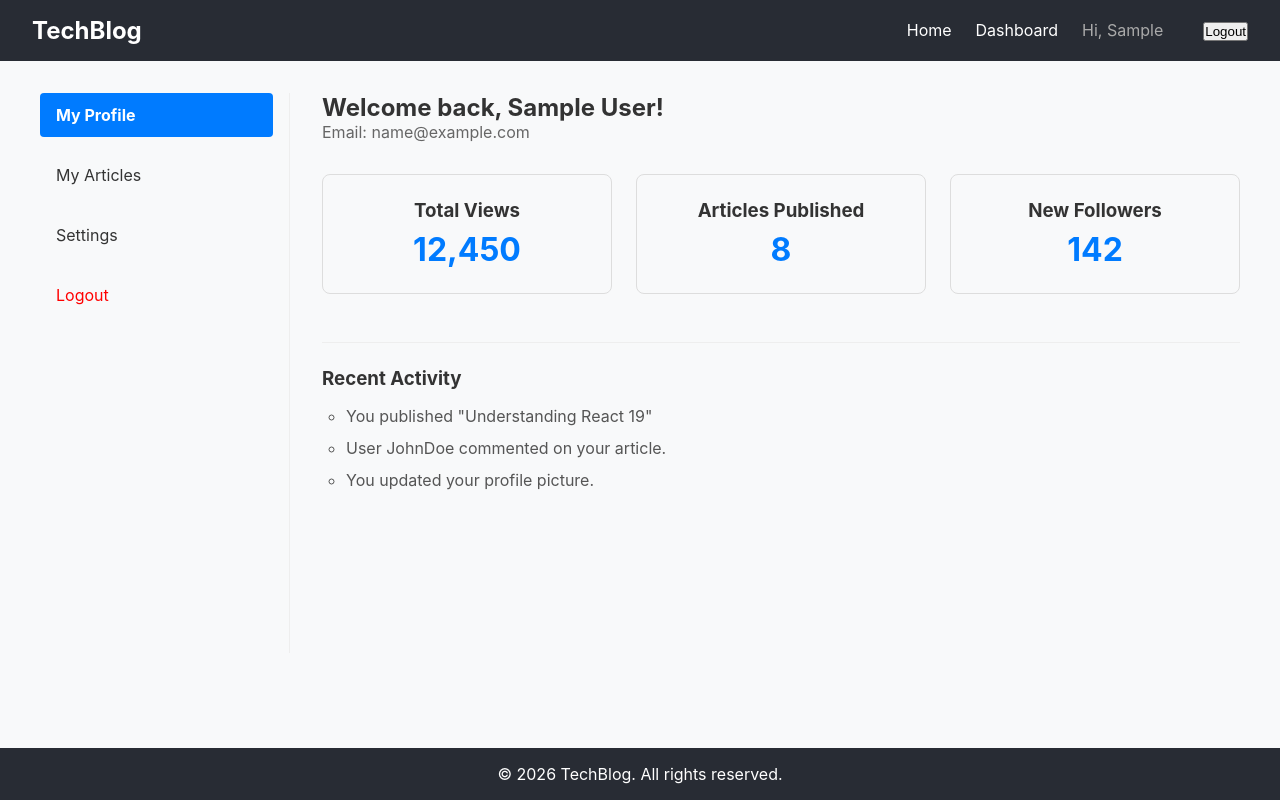
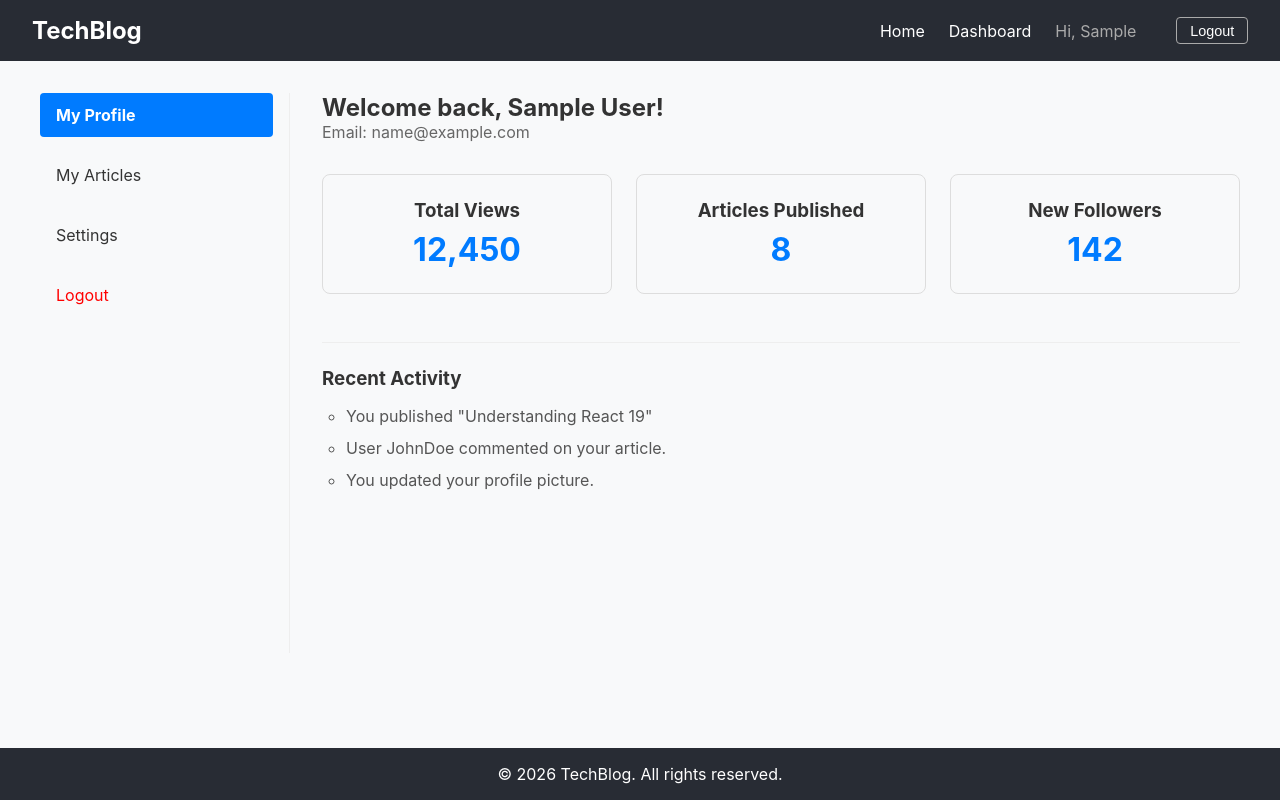
Before and after one commit to sourabh-Kalvium/-Express-User-Model, a React (Vite) app in the folder client/: page /dashboard in a window 1280 px wide. Built offline with nearby package versions, Linux system fonts and the light colour scheme; sample sign-in values are in the browser's storage.

Commit message:
Refactor auth to use React Context API - add AuthContext AuthProvider useAuth hook

```diff
--- a/client/src/App.jsx
+++ b/client/src/App.jsx
@@ -1,5 +1,8 @@
 import React from 'react';
 import { BrowserRouter as Router, Routes, Route } from 'react-router-dom';
+
+// Auth Context
+import { AuthProvider } from './context/AuthContext';
 
 // Layout Components
 import Header from './components/Header';
@@ -15,6 +18,8 @@ import NotFound from './pages/NotFound';
 function App() {
   return (
     <Router>
+      {/* AuthProvider is inside Router so it can use useNavigate */}
+      <AuthProvider>
         <div className="app-container" style={{ minHeight: '100vh', position: 'relative' }}>
           <Header />
 
@@ -30,6 +35,7 @@ function App() {
 
           <Footer />
         </div>
+      </AuthProvider>
     </Router>
   );
 }
--- a/client/src/components/Header.jsx
+++ b/client/src/components/Header.jsx
@@ -1,16 +1,10 @@
 import React from 'react';
-import { Link, useNavigate } from 'react-router-dom';
+import { Link } from 'react-router-dom';
+import { useAuth } from '../context/AuthContext';
 
 const Header = () => {
-  const navigate = useNavigate();
-  const token = localStorage.getItem('token');
-  const user = JSON.parse(localStorage.getItem('user'));
-
-  const handleLogout = () => {
-    localStorage.removeItem('token');
-    localStorage.removeItem('user');
-    navigate('/login');
-  };
+  // Get auth state and logout from context — no direct localStorage access
+  const { user, isAuthenticated, logout } = useAuth();
 
   return (
     <header style={styles.header}>
@@ -21,11 +15,19 @@ const Header = () => {
         <ul style={styles.navList}>
           <li style={styles.navItem}><Link to="/" style={styles.link}>Home</Link></li>
 
-          {token ? (
+          {isAuthenticated() ? (
             <>
-              <li style={styles.navItem}><Link to="/dashboard" style={styles.link}>Dashboard</Link></li>
-              <li style={styles.navItem}><span style={{ color: '#aaa', marginRight: '1rem' }}>Hi, {user?.name?.split(' ')[0]}</span></li>
-              <li style={styles.navItem}><button onClick={handleLogout} style={styles.logoutBtn}>Logout</button></li>
+              <li style={styles.navItem}>
+                <Link to="/dashboard" style={styles.link}>Dashboard</Link>
+              </li>
+              <li style={styles.navItem}>
+                <span style={{ color: '#aaa', marginRight: '1rem' }}>
+                  Hi, {user?.name?.split(' ')[0]}
+                </span>
+              </li>
+              <li style={styles.navItem}>
+                <button onClick={logout} style={styles.logoutBtn}>Logout</button>
+              </li>
             </>
           ) : (
             <>
@@ -33,7 +35,6 @@ const Header = () => {
               <li style={styles.navItem}><Link to="/register" style={styles.link}>Register</Link></li>
             </>
           )}
-
         </ul>
       </nav>
     </header>
@@ -56,15 +57,23 @@ const styles = {
   navList: {
     listStyleType: 'none',
     display: 'flex',
+    alignItems: 'center',
     margin: 0,
     padding: 0,
   },
-  navItem: {
-    marginLeft: '1.5rem',
-  },
+  navItem: { marginLeft: '1.5rem' },
   link: {
     color: 'white',
     textDecoration: 'none',
+  },
+  logoutBtn: {
+    background: 'transparent',
+    border: '1px solid #aaa',
+    color: 'white',
+    padding: '0.3rem 0.8rem',
+    borderRadius: '4px',
+    cursor: 'pointer',
+    fontSize: '0.9rem',
   }
 };
 
--- /dev/null
+++ b/client/src/context/AuthContext.jsx
@@ -0,0 +1,74 @@
+import React, { createContext, useContext, useState, useEffect } from 'react';
+import { useNavigate } from 'react-router-dom';
+
+// 1. Create the context
+const AuthContext = createContext(null);
+
+// 2. AuthProvider component - wraps the app and provides auth state
+export const AuthProvider = ({ children }) => {
+    const [user, setUser] = useState(null);
+    const [token, setToken] = useState(null);
+    const [loading, setLoading] = useState(true); // for initial load check
+
+    const navigate = useNavigate();
+
+    // Restore auth state from localStorage on page refresh
+    useEffect(() => {
+        const storedToken = localStorage.getItem('token');
+        const storedUser = localStorage.getItem('user');
+
+        if (storedToken && storedUser) {
+            setToken(storedToken);
+            setUser(JSON.parse(storedUser));
+        }
+
+        setLoading(false); // done checking
+    }, []);
+
+    // Login: store in state and localStorage
+    const login = (userData, userToken) => {
+        setUser(userData);
+        setToken(userToken);
+        localStorage.setItem('token', userToken);
+        localStorage.setItem('user', JSON.stringify(userData));
+        navigate('/dashboard');
+    };
+
+    // Logout: clear state and localStorage
+    const logout = () => {
+        setUser(null);
+        setToken(null);
+        localStorage.removeItem('token');
+        localStorage.removeItem('user');
+        navigate('/login');
+    };
+
+    // Helper: check if user is authenticated
+    const isAuthenticated = () => !!token;
+
+    const value = {
+        user,
+        token,
+        loading,
+        login,
+        logout,
+        isAuthenticated,
+    };
+
+    return (
+        <AuthContext.Provider value={value}>
+            {children}
+        </AuthContext.Provider>
+    );
+};
+
+// 3. Custom hook for consuming auth context
+export const useAuth = () => {
+    const context = useContext(AuthContext);
+    if (!context) {
+        throw new Error('useAuth must be used within an AuthProvider');
+    }
+    return context;
+};
+
+export default AuthContext;
--- a/client/src/pages/Dashboard.jsx
+++ b/client/src/pages/Dashboard.jsx
@@ -1,27 +1,25 @@
-import React, { useEffect, useState } from 'react';
+import React, { useEffect } from 'react';
 import { useNavigate } from 'react-router-dom';
+import { useAuth } from '../context/AuthContext';
 
 const Dashboard = () => {
     const navigate = useNavigate();
-    const [user, setUser] = useState(null);
+    // Get user, loading status, and logout function from context
+    const { user, loading, isAuthenticated, logout } = useAuth();
 
     useEffect(() => {
-        // 1. Check for token
-        const token = localStorage.getItem('token');
-        const userData = localStorage.getItem('user');
+        // Wait until the initial auth check is complete
+        if (!loading && !isAuthenticated()) {
+            navigate('/login');
+        }
+    }, [loading, isAuthenticated, navigate]);
 
-        if (!token || !userData) {
-            // Not logged in -> redirect to login
-            navigate('/login');
-            return;
-        }
-
-        // 2. Set user data
-        setUser(JSON.parse(userData));
-    }, [navigate]);
+    if (loading) {
+        return <div style={{ padding: '2rem', textAlign: 'center' }}>Loading...</div>;
+    }
 
     if (!user) {
-        return <div style={{ padding: '2rem', textAlign: 'center' }}>Loading dashboard...</div>;
+        return null; // Redirecting, render nothing
     }
 
     return (
@@ -32,12 +30,8 @@ const Dashboard = () => {
                     <li style={styles.navItem}>My Articles</li>
                     <li style={styles.navItem}>Settings</li>
                     <li
-                        style={{ ...styles.navItem, color: 'red' }}
-                        onClick={() => {
-                            localStorage.removeItem('token');
-                            localStorage.removeItem('user');
-                            navigate('/login');
-                        }}
+                        style={{ ...styles.navItem, color: 'red', cursor: 'pointer' }}
+                        onClick={logout}
                     >
                         Logout
                     </li>
@@ -101,7 +95,6 @@ const styles = {
         padding: '0.75rem 1rem',
         borderRadius: '4px',
         cursor: 'pointer',
-        transition: 'background-color 0.2s',
     },
     navItemActive: {
         padding: '0.75rem 1rem',
@@ -111,9 +104,7 @@ const styles = {
         color: 'white',
         fontWeight: 'bold',
     },
-    mainContent: {
-        flex: 1,
-    },
+    mainContent: { flex: 1 },
     statsGrid: {
         display: 'grid',
         gridTemplateColumns: 'repeat(auto-fit, minmax(200px, 1fr))',
--- a/client/src/pages/Login.jsx
+++ b/client/src/pages/Login.jsx
@@ -1,5 +1,6 @@
 import React, { useState } from 'react';
-import { Link, useNavigate } from 'react-router-dom';
+import { Link } from 'react-router-dom';
+import { useAuth } from '../context/AuthContext';
 
 const Login = () => {
     const [email, setEmail] = useState('');
@@ -7,7 +8,8 @@ const Login = () => {
     const [error, setError] = useState('');
     const [loading, setLoading] = useState(false);
 
-    const navigate = useNavigate();
+    // Get login function from AuthContext — no direct localStorage or navigate needed here
+    const { login } = useAuth();
 
     const handleLogin = async (e) => {
         e.preventDefault();
@@ -24,9 +26,7 @@ const Login = () => {
         try {
             const res = await fetch('/api/users/login', {
                 method: 'POST',
-                headers: {
-                    'Content-Type': 'application/json'
-                },
+                headers: { 'Content-Type': 'application/json' },
                 body: JSON.stringify({ email, password })
             });
 
@@ -36,12 +36,8 @@ const Login = () => {
                 throw new Error(data.message || 'Login failed');
             }
 
-            // Success - Store token and user data
-            localStorage.setItem('token', data.token);
-            localStorage.setItem('user', JSON.stringify(data.data));
-
-            // Redirect to dashboard
-            navigate('/dashboard');
+            // Delegate token/user storage and redirect to AuthContext
+            login(data.data, data.token);
 
         } catch (err) {
             setError(err.message);
@@ -117,9 +113,7 @@ const styles = {
         flexDirection: 'column',
         gap: '0.5rem',
     },
-    label: {
-        fontWeight: 'bold',
-    },
+    label: { fontWeight: 'bold' },
     input: {
         padding: '0.75rem',
         borderRadius: '4px',
@@ -136,6 +130,14 @@ const styles = {
         cursor: 'pointer',
         fontWeight: 'bold',
     },
+    errorAlert: {
+        padding: '0.75rem 1rem',
+        backgroundColor: '#f8d7da',
+        color: '#721c24',
+        borderRadius: '4px',
+        border: '1px solid #f5c6cb',
+        marginTop: '1rem',
+    },
     helperText: {
         marginTop: '1.5rem',
         textAlign: 'center',
```
Lines whose indentation alone changed are shown as unchanged.
